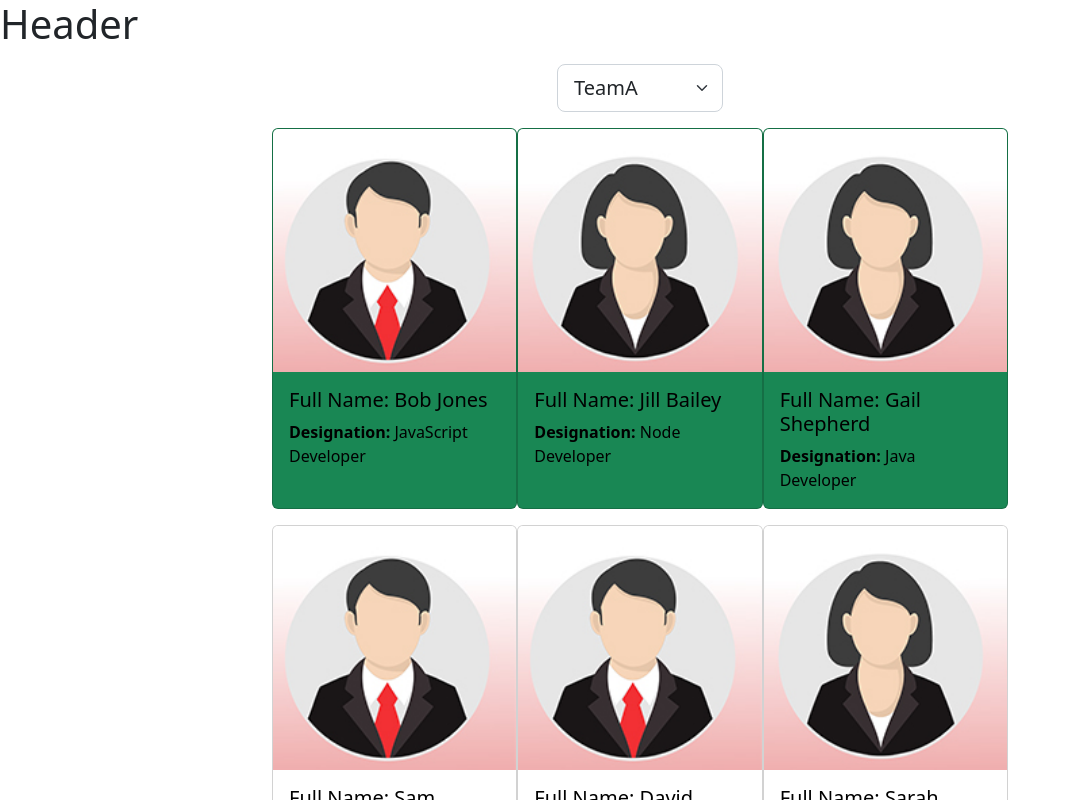
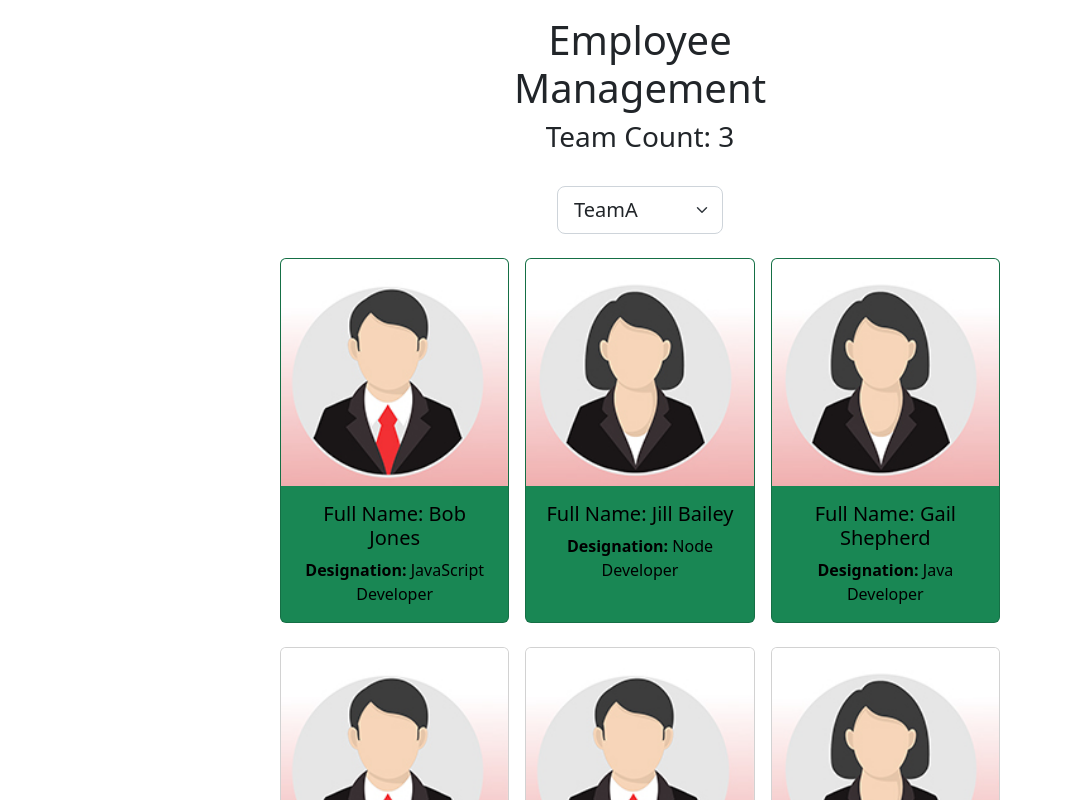
Before and after one commit to MohithSuresh/teeam-member-allocation, a React (Create React App) app: page / in a window 1280 px wide. Shown: the top 800 px of the page, without its empty margins (0-1068 px from the left). Built offline with nearby package versions, Linux system fonts and the light colour scheme.

Commit message:
Added Header and Footer and Styling

```diff
--- a/src/App.css
+++ b/src/App.css
@@ -2,3 +2,12 @@
   display: grid;
   grid-template-columns: 1fr 1fr 1fr;
 }
+
+h1,
+h2,
+h3,
+h4,
+h5,
+p {
+  text-align: center;
+}
--- a/src/App.js
+++ b/src/App.js
@@ -1,14 +1,109 @@
 import "./App.css";
+import { useState } from "react";
 import Header from "./Header";
 import Footer from "./Footer";
 import Employees from "./Employees";
 import "bootstrap/dist/css/bootstrap.min.css";
 
 export default function App() {
+  const [employees, setEmployees] = useState([
+    {
+      id: 1,
+      fullName: "Bob Jones",
+      designation: "JavaScript Developer",
+      gender: "male",
+      teamName: "TeamA",
+    },
+    {
+      id: 2,
+      fullName: "Jill Bailey",
+      designation: "Node Developer",
+      gender: "female",
+      teamName: "TeamA",
+    },
+    {
+      id: 3,
+      fullName: "Gail Shepherd",
+      designation: "Java Developer",
+      gender: "female",
+      teamName: "TeamA",
+    },
+    {
+      id: 4,
+      fullName: "Sam Reynolds",
+      designation: "React Developer",
+      gender: "male",
+      teamName: "TeamB",
+    },
+    {
+      id: 5,
+      fullName: "David Henry",
+      designation: "DotNet Developer",
+      gender: "male",
+      teamName: "TeamB",
+    },
+    {
+      id: 6,
+      fullName: "Sarah Blake",
+      designation: "SQL Server DBA",
+      gender: "female",
+      teamName: "TeamB",
+    },
+    {
+      id: 7,
+      fullName: "James Bennet",
+      designation: "Angular Developer",
+      gender: "male",
+      teamName: "TeamC",
+    },
+    {
+      id: 8,
+      fullName: "Jessica Faye",
+      designation: "API Developer",
+      gender: "female",
+      teamName: "TeamC",
+    },
+    {
+      id: 9,
+      fullName: "Lita Stone",
+      designation: "C++ Developer",
+      gender: "female",
+      teamName: "TeamC",
+    },
+    {
+      id: 10,
+      fullName: "Daniel Young",
+      designation: "Python Developer",
+      gender: "male",
+      teamName: "TeamD",
+    },
+    {
+      id: 11,
+      fullName: "Adrian Jacobs",
+      designation: "Vue Developer",
+      gender: "male",
+      teamName: "TeamD",
+    },
+    {
+      id: 12,
+      fullName: "Devin Monroe",
+      designation: "Graphic Designer",
+      gender: "male",
+      teamName: "TeamD",
+    },
+  ]);
+
+  const [selectedTeam, setSelectedTeam] = useState("TeamA");
+
   return (
     <>
-      <Header></Header>
-      <Employees></Employees>
+      <Header employees={employees} selectedTeam={selectedTeam}></Header>
+      <Employees
+        employees={employees}
+        setEmployees={setEmployees}
+        selectedTeam={selectedTeam}
+        setSelectedTeam={setSelectedTeam}
+      ></Employees>
       <Footer></Footer>
     </>
   );
--- a/src/Employees.js
+++ b/src/Employees.js
@@ -1,98 +1,13 @@
-import { useState } from "react";
 import femaleProfile from "./images/femaleProfile.jpg";
 import maleProfile from "./images/maleProfile.jpg";
 import "./App.css";
 
-const Employees = () => {
-  const [employees, setEmployees] = useState([
-    {
-      id: 1,
-      fullName: "Bob Jones",
-      designation: "JavaScript Developer",
-      gender: "male",
-      teamName: "TeamA",
-    },
-    {
-      id: 2,
-      fullName: "Jill Bailey",
-      designation: "Node Developer",
-      gender: "female",
-      teamName: "TeamA",
-    },
-    {
-      id: 3,
-      fullName: "Gail Shepherd",
-      designation: "Java Developer",
-      gender: "female",
-      teamName: "TeamA",
-    },
-    {
-      id: 4,
-      fullName: "Sam Reynolds",
-      designation: "React Developer",
-      gender: "male",
-      teamName: "TeamB",
-    },
-    {
-      id: 5,
-      fullName: "David Henry",
-      designation: "DotNet Developer",
-      gender: "male",
-      teamName: "TeamB",
-    },
-    {
-      id: 6,
-      fullName: "Sarah Blake",
-      designation: "SQL Server DBA",
-      gender: "female",
-      teamName: "TeamB",
-    },
-    {
-      id: 7,
-      fullName: "James Bennet",
-      designation: "Angular Developer",
-      gender: "male",
-      teamName: "TeamC",
-    },
-    {
-      id: 8,
-      fullName: "Jessica Faye",
-      designation: "API Developer",
-      gender: "female",
-      teamName: "TeamC",
-    },
-    {
-      id: 9,
-      fullName: "Lita Stone",
-      designation: "C++ Developer",
-      gender: "female",
-      teamName: "TeamC",
-    },
-    {
-      id: 10,
-      fullName: "Daniel Young",
-      designation: "Python Developer",
-      gender: "male",
-      teamName: "TeamD",
-    },
-    {
-      id: 11,
-      fullName: "Adrian Jacobs",
-      designation: "Vue Developer",
-      gender: "male",
-      teamName: "TeamD",
-    },
-    {
-      id: 12,
-      fullName: "Devin Monroe",
-      designation: "Graphic Designer",
-      gender: "male",
-      teamName: "TeamD",
-    },
-  ]);
-
-  const [selectedTeam, setSelectedTeam] = useState("TeamA");
-
+const Employees = ({
+  employees,
+  setEmployees,
+  selectedTeam,
+  setSelectedTeam,
+}) => {
   const handleEmployeeCardClick = (e) => {
     let transformedEmployees = employees.map((employee) => {
       if (employee.id === parseInt(e.currentTarget.id)) {
@@ -114,9 +29,9 @@ const Employees = () => {
     //   : "card text-white bg-primary mb-3";
 
     if (employee.teamName === selectedTeam) {
-      return "card text-black bg-success mb-3";
+      return "card text-black bg-success mb-3 m-2";
     } else {
-      return "card text-black bg-white mb-3";
+      return "card text-black bg-white mb-3 m-2";
     }
   };
 
--- a/src/Footer.js
+++ b/src/Footer.js
@@ -1,7 +1,13 @@
 const Footer = () => {
+  var today = new Date();
+
   return (
-    <footer>
-      <h1>Footer</h1>
+    <footer className="container">
+      <div className="row justify-content-center mt-3 mb-3">
+        <div className="col-8">
+          <h5>Employee Management - {today.getFullYear()}</h5>
+        </div>
+      </div>
     </footer>
   );
 };
--- a/src/Header.js
+++ b/src/Header.js
@@ -1,7 +1,20 @@
-const Header = () => {
+const Header = ({ employees, selectedTeam }) => {
+  const handleTeamCount = () => {
+    return employees.filter((employee) => employee.teamName === selectedTeam)
+      .length;
+  };
+
   return (
-    <header>
-      <h1>Header</h1>
+    <header classsName="container">
+      <div
+        className="row justify-content-center mt-3 mb-4"
+        style={{ textAlign: "center" }}
+      >
+        <div className="col-4">
+          <h1>Employee Management</h1>
+          <h3>Team Count: {handleTeamCount()}</h3>
+        </div>
+      </div>
     </header>
   );
 };
```
